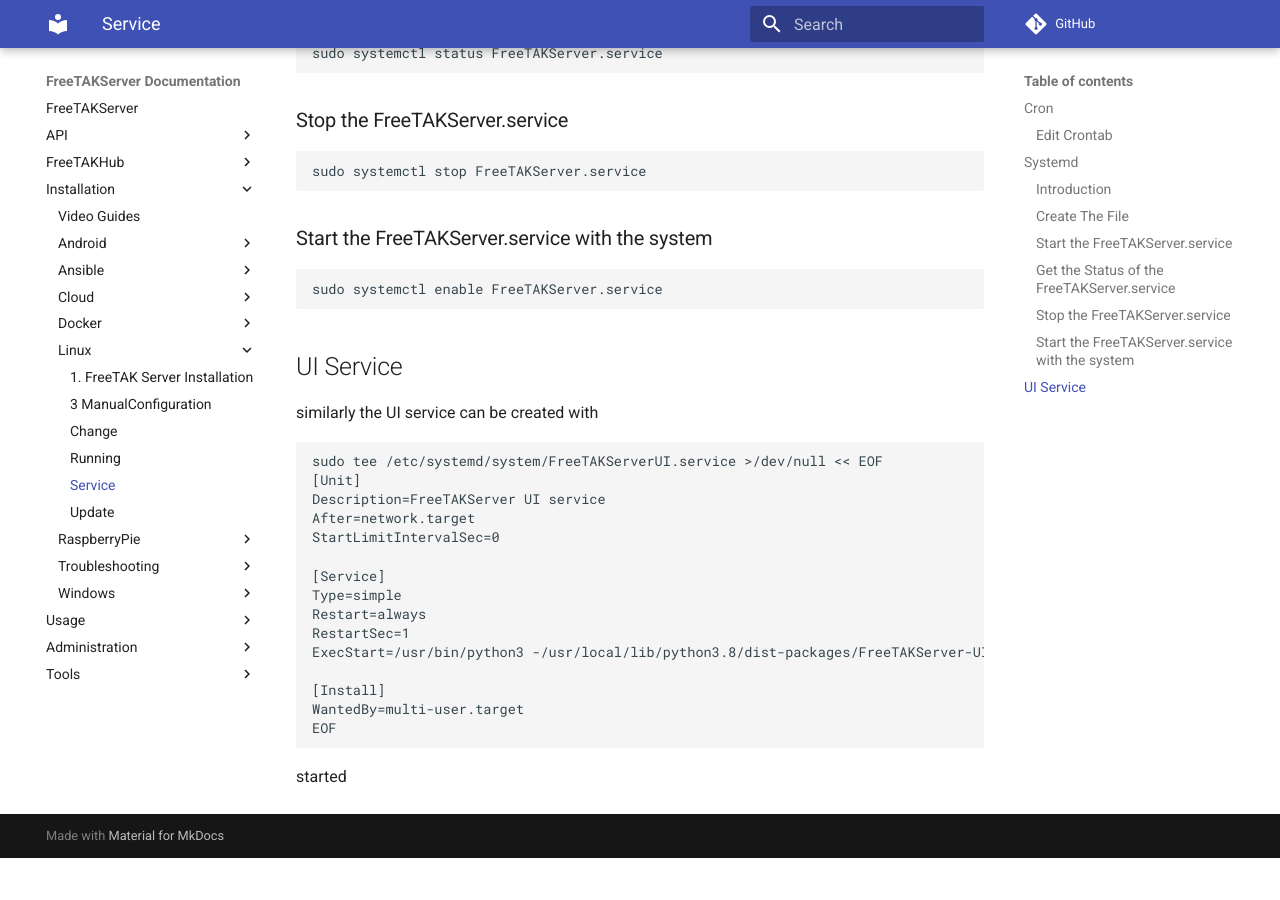
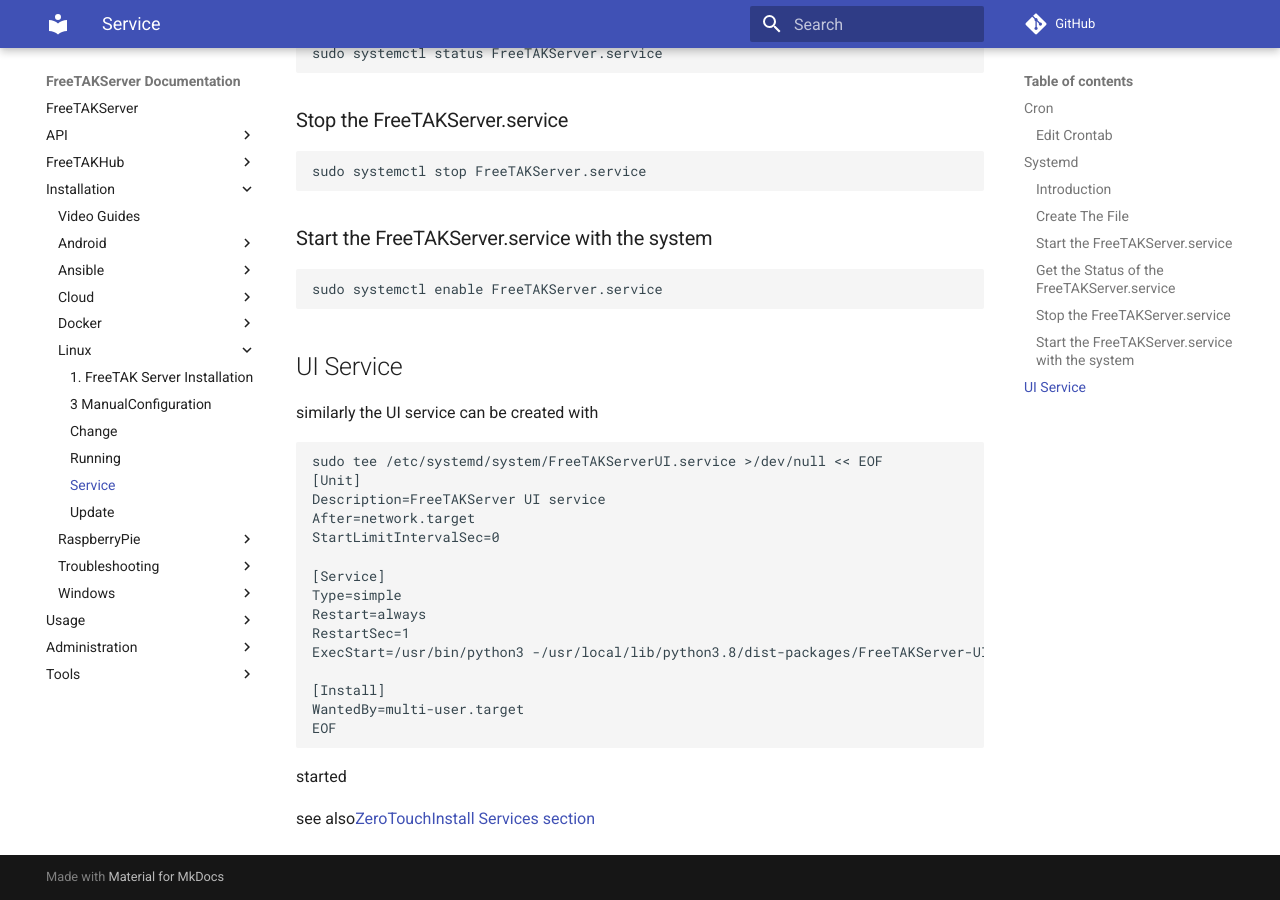
Before and after one commit to FreeTAKTeam/FreeTAKServer-User-Docs, an MkDocs documentation site: the page built from docs/docs/Installation/Linux/Service.md, in a window 1280 px wide and 900 px high, scrolled down 1721 px. Built offline with MkDocs 1.6.1 and Material for MkDocs 9.7.7, drawn with Linux system fonts in a browser that asks for light colours; comment, search, counter and statistics services are not loaded; before the commit the page ends 2579 px from its top, so only the background shows below that.

Commit message:
Update Service.md

```diff
--- a/docs/docs/Installation/Linux/Service.md
+++ b/docs/docs/Installation/Linux/Service.md
@@ -103,3 +103,5 @@
 
 
 started
+
+see also[ZeroTouchInstall Services section](https://freetakteam.github.io/FreeTAKServer-User-Docs/Installation/Ansible/ZeroTouchInstall/)
```
